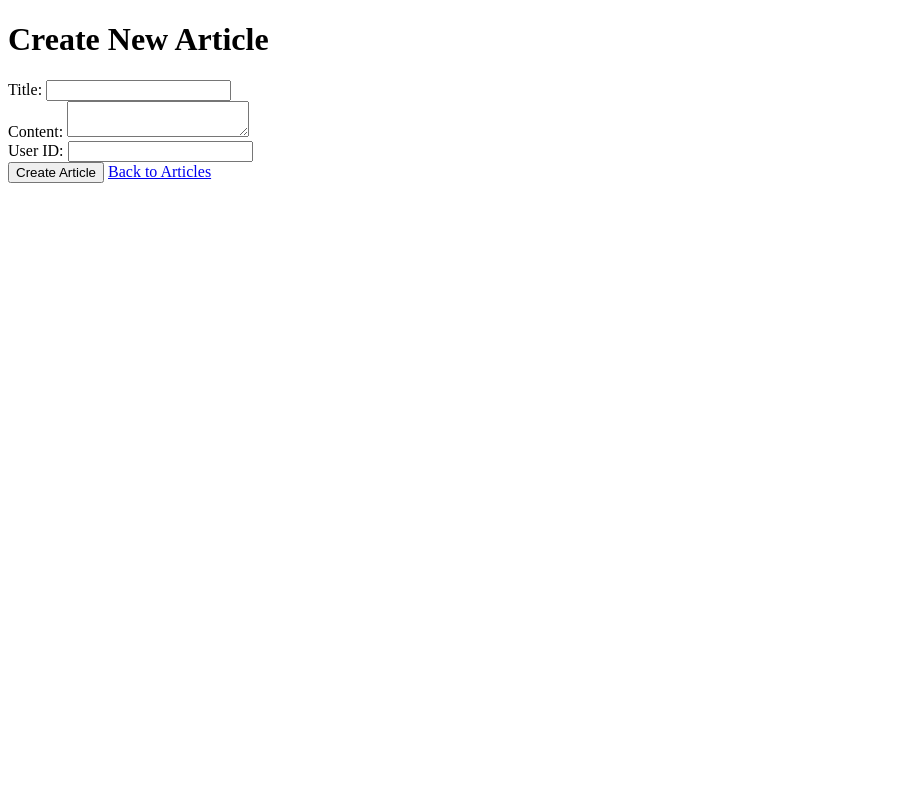
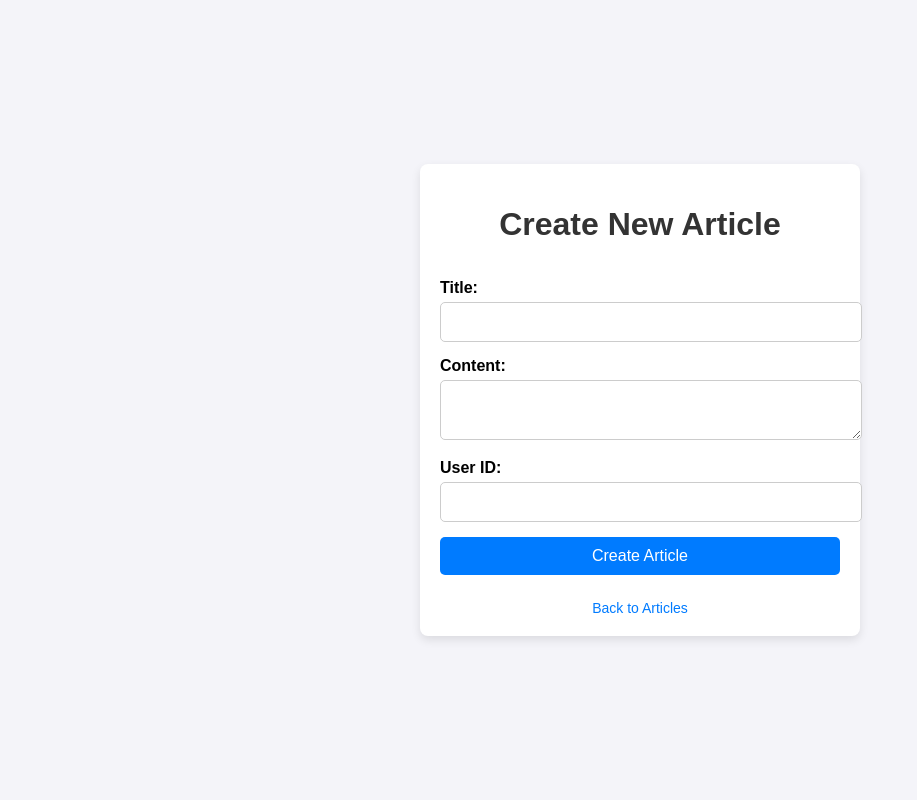
Before and after one commit to mustapha-moutaki/D-veloppement-d-une-architecture-MVC-moderne-avec-PHP-et-PostgreSQL, a PHP site: the page made by app/views/articles/addArticle.blade.php in a window 1280 px wide. Shown: the whole page, without its empty margins (0-917 px from the left). Run offline with PHP 8.4, Linux system fonts and the light colour scheme.

Commit message:
fix: mvc routing issues

```diff
--- a/app/controllers/front/ArticleController.php
+++ b/app/controllers/front/ArticleController.php
@@ -1,6 +1,6 @@
 <?php
-namespace App\Controller;
-
+// namespace App\Controller;
+namespace App\controllers\front;
 use App\Models\Article;
 use App\Core\Database;
 use App\Core\Controller;
--- a/app/core/Router.php
+++ b/app/core/Router.php
@@ -2,8 +2,7 @@
 
 namespace App\Core;
 
-class Router
-{
+class Router{
     protected $routes = [];
 
     public function add($method, $route, $controller, $action)
@@ -14,7 +13,7 @@ class Router
     public function dispatch()
     {
         $uri = strtok($_SERVER['REQUEST_URI'], '?');
-        $method = $_SERVER['REQUEST_METHOD'];
+        $method = $_SERVER['REQUEST_METHOD'];//get or post
         $key = "$method $uri";
 
         if (array_key_exists($key, $this->routes)) {
--- a/app/models/Article.php
+++ b/app/models/Article.php
@@ -8,10 +8,8 @@ class Article {
 
     public function __construct() {
         try {
-            $this->db = Database::getInstance();
-
-            $this->db->setAttribute(PDO::ATTR_ERRMODE, PDO::ERRMODE_EXCEPTION);
-        } catch (\PDOException $e) {
+            $this->db = Database::getInstance(); // الآن هذا سيكون كائن PDO
+        } catch (\Exception $e) {
             error_log("Database connection failed: " . $e->getMessage());
             throw new \Exception("Database connection failed");
         }
--- a/app/views/articles/addArticle.blade.php
+++ b/app/views/articles/addArticle.blade.php
@@ -3,12 +3,90 @@
 <head>
     <meta charset="UTF-8">
     <title>Create Article</title>
+    <style>
+        body {
+    font-family: Arial, sans-serif;
+    background-color: #f4f4f9;
+    margin: 0;
+    padding: 0;
+    display: flex;
+    justify-content: center;
+    align-items: center;
+    height: 100vh;
+}
+
+form {
+    background: white;
+    padding: 20px;
+    border-radius: 8px;
+    box-shadow: 0 4px 10px rgba(0, 0, 0, 0.1);
+    width: 400px;
+    display: flex;
+    flex-direction: column;
+    gap: 15px;
+}
+
+h1 {
+    text-align: center;
+    color: #333;
+}
+
+label {
+    font-weight: bold;
+    margin-bottom: 5px;
+    display: block;
+}
+
+input, textarea {
+    width: 100%;
+    padding: 10px;
+    border: 1px solid #ccc;
+    border-radius: 5px;
+    font-size: 16px;
+    transition: border-color 0.3s ease-in-out;
+}
+
+input:focus, textarea:focus {
+    border-color: #007bff;
+    outline: none;
+}
+
+button {
+    background: #007bff;
+    color: white;
+    border: none;
+    padding: 10px;
+    border-radius: 5px;
+    cursor: pointer;
+    font-size: 16px;
+    transition: background 0.3s ease-in-out;
+}
+
+button:hover {
+    background: #0056b3;
+}
+
+a {
+    display: inline-block;
+    text-align: center;
+    margin-top: 10px;
+    color: #007bff;
+    text-decoration: none;
+    font-size: 14px;
+}
+
+a:hover {
+    text-decoration: underline;
+}
+
+    </style>
 </head>
 <body>
-    <h1>Create New Article</h1>
+
 
 
     <form action="/articles/addArticle" method="POST">
+    <h1>Create New Article</h1>
         <div>
             <label for="title">Title:</label>
             <input type="text" id="title" name="title" required>
--- a/app/views/routes.php
+++ b/app/views/routes.php
@@ -1,7 +1,8 @@
 <?php
 
 use App\Core\Router;
-use App\Controller\ArticleController;
+use App\controllers\front\ArticleController;
+use App\controllers\front\HomeController;
 
 $router = new Router();
 
```
